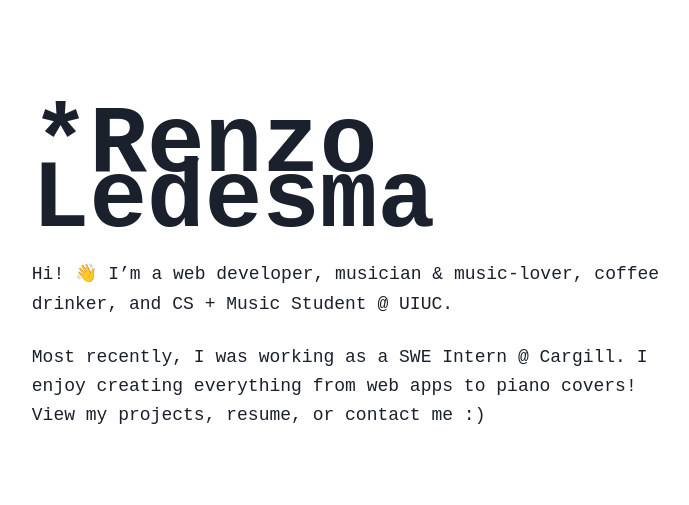
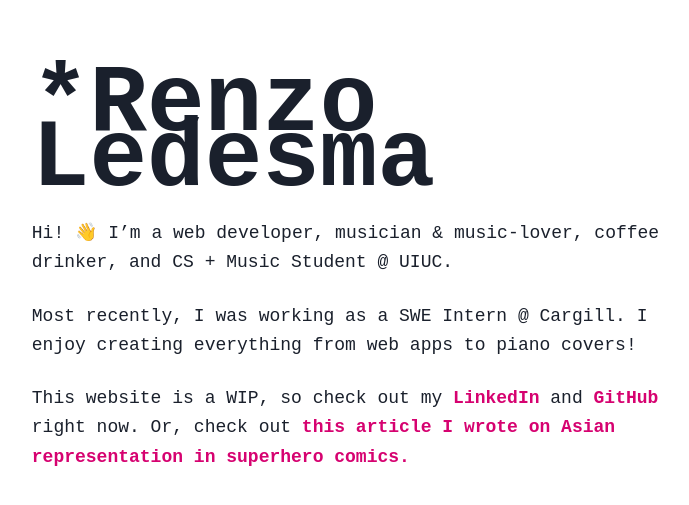
Before and after one commit to renzol2/renzol2.github.io, a Next.js app: page / in a window 1280 px wide. Shown: the part 113-618 px from the top of the page, without its empty margins (237-926 px from the left). Built offline with nearby package versions, Linux system fonts and the light colour scheme.

Commit message:
Add links to externals

```diff
--- /dev/null
+++ b/components/StyledLink.tsx
@@ -0,0 +1,14 @@
+import { Link } from '@chakra-ui/react';
+import NextLink from 'next/link';
+
+const StyledLink = ({ href, children }) => {
+  return (
+    <NextLink href={href} passHref>
+      <Link color="#D60270" fontWeight="bold">
+        {children}
+      </Link>
+    </NextLink>
+  );
+};
+
+export default StyledLink;
--- a/pages/index.tsx
+++ b/pages/index.tsx
@@ -1,5 +1,6 @@
-import { Box, Center, Heading, useBreakpointValue } from '@chakra-ui/react';
+import { Box, Center, Heading } from '@chakra-ui/react';
 import Paragraph from '../components/Paragraph';
+import StyledLink from '../components/StyledLink';
 
 const Home = () => {
   const BREAKPOINT = 'md';
@@ -21,8 +22,19 @@ const Home = () => {
           </Paragraph>
           <Paragraph>
             Most recently, I was working as a SWE Intern @ Cargill. I enjoy
-            creating everything from web apps to piano covers! View my projects,
-            resume, or contact me :)
+            creating everything from web apps to piano covers!
+          </Paragraph>
+          <Paragraph>
+            This website is a WIP, so check out my{' '}
+            <StyledLink href="https://www.linkedin.com/in/renzo-marc-ledesma/">
+              LinkedIn
+            </StyledLink>{' '}
+            and{' '}
+            <StyledLink href="https://github.com/renzol2">GitHub</StyledLink>{' '}
+            right now. Or, check out{' '}
+            <StyledLink href="/is390">
+              this article I wrote on Asian representation in superhero comics.
+            </StyledLink>
           </Paragraph>
         </Box>
       </Box>
```
